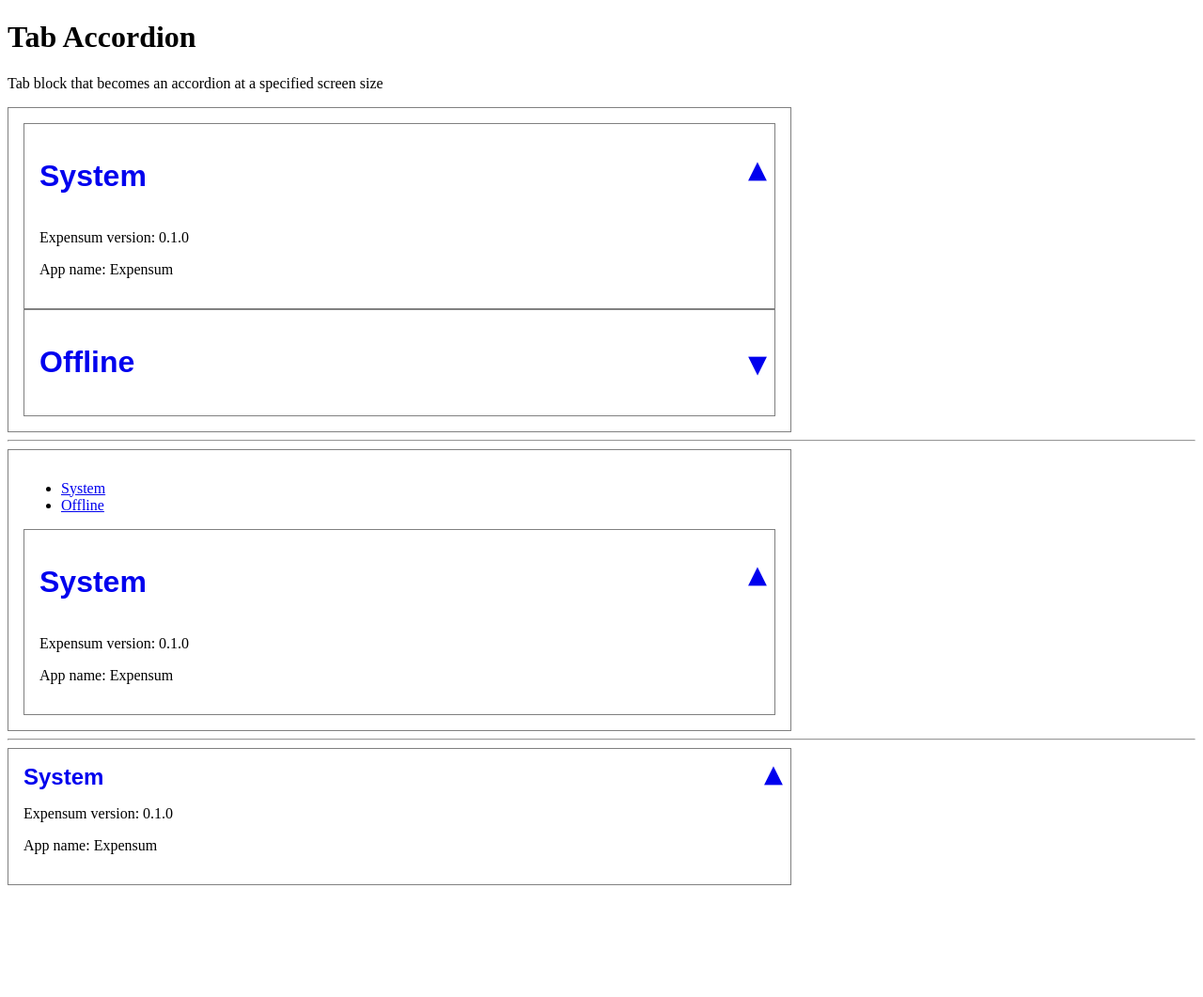
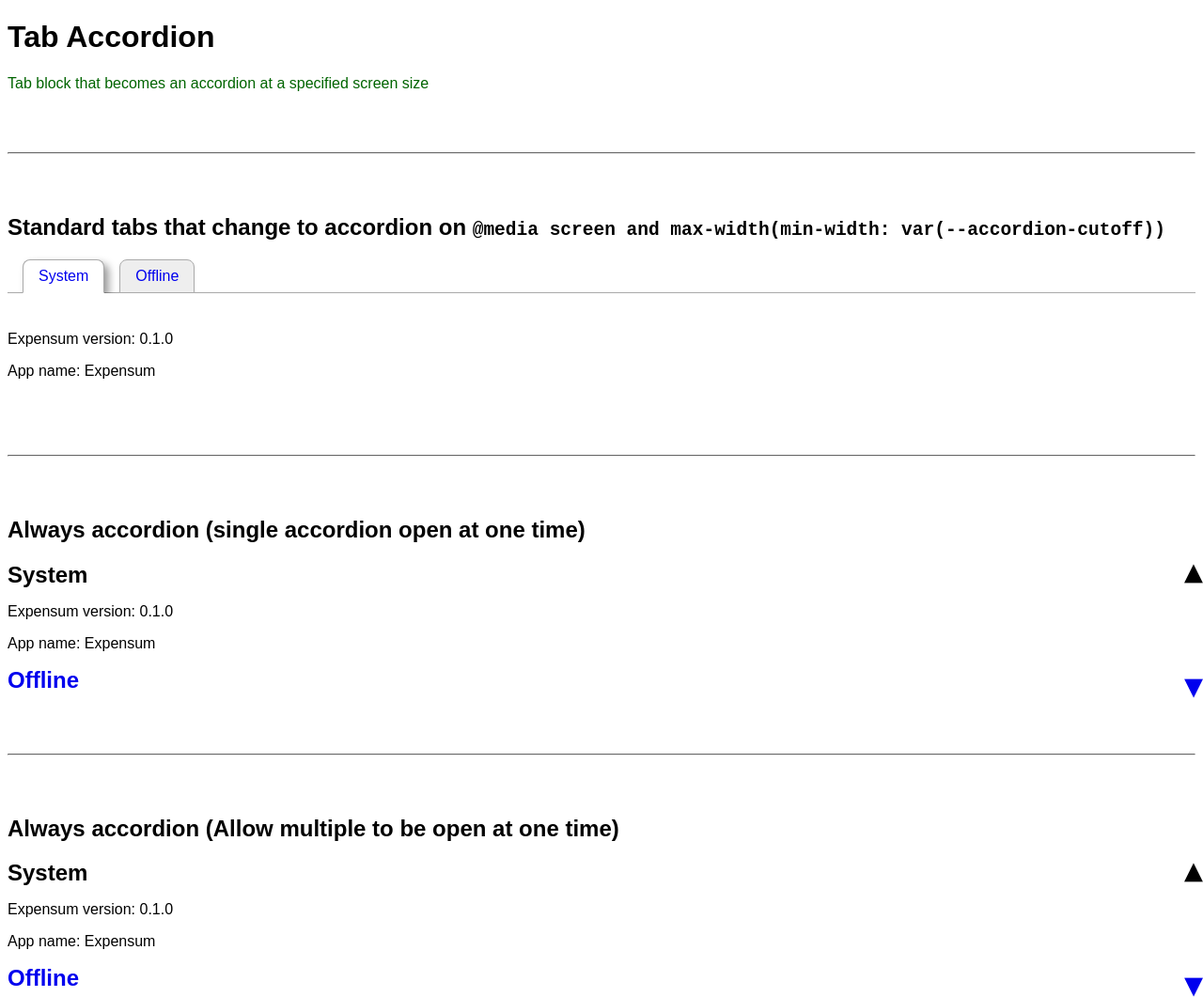
Before and after one commit to evanwills/tab-accordion, a website built with Vite: page index.html in a window 1280 px wide. Shown: the top 1061 px of the page at 94% size. Before the commit the page ends 950 px from the top, so only its background shows below. Built offline with nearby package versions, Linux system fonts and the light colour scheme.

Commit message:
get tabs working correctly

```diff
--- a/index.html
+++ b/index.html
@@ -3,21 +3,79 @@
 	<head>
 		<meta charset="UTF-8" />
 		<link rel="icon" type="image/svg+xml" href="/src/favicon.svg" />
-		<meta name="viewport" content="width=device-width, initial-scale=1.0" />
+		<meta name="viewport" content="width=device-width, initial-scale=1.0, user-scalable=yes" />
 		<title>Tab Accordion</title>
 		<script type="module" src="/src/tab-accordion.ts"></script>
 		<link rel="stylesheet" src="/src/tab-accordion.css" />
 		<style>
+			:root {
+				--accordion-cutoff: 48rem;
+				font-family: Arial, Helvetica, sans-serif;
+			}
 			.tab-accordion__head {
 				margin: 0;
 				padding: 0;
 				font-size: 1.5rem;
 			}
+			hr {
+				border-top: 0.05rem solid #666;
+				margin: 4rem 0;
+				padding: 0;
+			}
+			p {
+				color: darkgreen;
+			}
+			tab-accordion {
+				border-top: 0.05rem solid #eee;
+
+			}
+			tab-accordion > p:first-child {
+				margin-top: 0;
+			}
+			tab-accordion > p:last-child {
+				margin-bottom: 0;
+			}
+			@media screen and (min-width: 48rem) {
+				tab-accordion slot[title] {
+					display: none;
+				}
+			}
+
 		  </style>
 	</head>
 	<body>
 		<h1>Tab Accordion</h1>
 		<p>Tab block that becomes an accordion at a specified screen size</p>
+
+		<hr />
+
+		<h2>
+			Standard tabs that change to accordion on
+			<code>
+				@media screen and
+				max-width(min-width: var(--accordion-cutoff))
+			</code>
+		</h2>
+
+		<tab-accordion-group hideTabTitle mintabrems="52">
+			<tab-accordion tablabel="System" open>
+				<h1 slot="title" class="tab-accordion__head">System</h1>
+				<p>Expensum version: 0.1.0</p>
+				<p>App name: Expensum</p>
+			</tab-accordion>
+			<tab-accordion tablabel="Offline">
+				<h1 slot="title" class="tab-accordion__head">Offline</h1>
+				<p>Is off line</p>
+				<p>Off line message: <code>Expensum is down for planned maintenance</code></p>
+			</tab-accordion>
+		</tab-accordion-group>
+
+		<hr />
+
+		<h2>
+			Always accordion (single accordion open at one time)
+		</h2>
+
 		<tab-accordion-group nevertab>
 			<tab-accordion tablabel="System" open>
 				<h1 slot="title" class="tab-accordion__head">System</h1>
@@ -32,7 +90,12 @@
 		</tab-accordion-group>
 
 		<hr />
-		<tab-accordion-group hideTabTitle >
+
+		<h2>
+			Always accordion (Allow multiple to be open at one time)
+		</h2>
+
+		<tab-accordion-group openmulti>
 			<tab-accordion tablabel="System" open>
 				<h1 slot="title" class="tab-accordion__head">System</h1>
 				<p>Expensum version: 0.1.0</p>
@@ -47,6 +110,8 @@
 
 		<hr />
 
+
+
 		<tab-accordion tablabel="System" open>
 			<h1 slot="title" class="tab-accordion__head">System</h1>
 			<p>Expensum version: 0.1.0</p>
--- a/src/tab-accordion.ts
+++ b/src/tab-accordion.ts
@@ -57,10 +57,9 @@ export class TabAccordion extends LitElement {
       --ta-head-color: pink;
       --ta-head-padding: 0.3rem 0;
       --ta-head-margin: 0;
-      display: block;
-      border: solid 1px gray;
-      padding: 16px;
-      max-width: 800px;
+    }
+    :host(tab-accordion[hidetabtitle]) .tab-accordion__head {
+      display: none;
     }
     .tab-content {
       overflow: hidden;
@@ -89,15 +88,24 @@ export class TabAccordion extends LitElement {
       transition: transform ease-in-out 0.3s;
       transform-origin: 50% 40%;
     }
+    .tab-title--open {
+      text-decoration: none;
+      color: #000;
+    }
     .tab-title--open::after {
       transform: rotate(180deg);
     }
 
-    .tab-title:hover, .accordion-title:focus  {
+    .tab-title:hover, .tab-title:focus  {
       text-decoration: underline;
     }
+    .tab-title--open:hover, .tab-title--open:focus {
+      cursor: text;
+      text-decoration: none;
+      color: #000;
+    }
 
-    @media screen and (min-width: var(--accordion-cutoff)) {
+    @media screen and (min-width: 48rem) {
       .accordion-only { display: none; }
     }
   `
@@ -194,6 +202,12 @@ export class TabAccordionGroup extends LitElement {
   @property({ reflect: true, type: Boolean })
   hideTabTitle = false;
 
+  /**
+  * Whether or not to hide the tab/accordion title in tab mode
+  */
+  @property({ reflect: true, type: Number })
+  minTabRems = 48;
+
   @state()
   id : string = '';
 
@@ -203,35 +217,164 @@ export class TabAccordionGroup extends LitElement {
   @state()
   childTabs : Array<TabAccordion> = [];
 
+  private _openCount : number = 0;
+  private _openAll : boolean = true;
+
   // private _closedClasses : Array<string> = ['tab-accordion--closed']
 
   static styles = css`
     :host {
       --accordion-cutoff: 48rem;
+      --ta-head-family: Arial, helvetica, san-serif;
+      --ta-head-size: 1.25rem;
+      --ta-head-color: pink;
+      --ta-head-padding: 0.3rem 0;
+      --ta-head-margin: 0;
       display: block;
-      border: solid 1px gray;
-      padding: 16px;
-      max-width: 800px;
+      box-sizing: border-box;
     }
-    @media screen and (min-width: var(--accordion-cuttoff)) {
 
+    .tab-btns {
+      display: none;
+      flex-direction: row;
+      font-family: var(--ta-head-family);
+      column-gap: 1rem;
+      margin: 0 0 1.5rem;
+      padding: 0 0 0 1rem;
+      border-bottom: 0.1rem solid #aaa;
+      position: relative;
+    }
+    .tab-btns::after {
+      content: '';
+      position: absolute;
+      bottom: -1.1rem;
+      left: 0;
+      right: 0;
+      display: block;
+      width: 100%;
+      height: 1rem;
+      background-color: #fff;
+    }
+    .tab-btns > li {
+      list-style-type: none;
+      margin: 0 0 -0.075rem;
+      padding: 0;
+    }
+    .tab-btn {
+      display: block;
+      padding: 0.5rem 1rem;
+      border-top-left-radius: 0.5rem;
+      border-top-right-radius: 0.5rem;
+      border: 0.1rem solid #aaa;
+      box-sizing: border-box;
+      background-color: #fff;
+      text-decoration: none;
+    }
+    .tab-btn--open {
+      border-bottom-color: #fff;
+      box-shadow: 0.3rem 0.3rem 0.5rem rgba(0, 0, 0, 0.4);
+    }
+    .tab-btn--closed {
+      background-color: #eee;
+    }
+    .tab-accordion__head {
+      font-size: 1.5rem;
+      margin: 0;
+    }
+    .TAG--optional .TAG__child--closed {
+      display: block;
+    }
+    .TAG--optional .TAG__child--open {
+      display: block;
+    }
+
+    @media screen and (min-width: 48rem) {
+      .tab-btns {
+        display: flex;
+      }
+      .TAG--optional .TAG__child--closed {
+        display: none;
+      }
     }
   `
 
+  /**
+   * Get a function to handle change events on child tab-accordion
+   * events
+   */
   private _getChangeWatcher () : IHanlder {
     const self = this
     console.group('_getChangeWatcher()')
     console.groupEnd();
 
+    return (self.openMulti === false)
+      ? function (e : Event) {
+          console.group('child tab-accordion click event')
+          console.groupEnd()
+
+          self._openCount = 0;
+          for (let a = 0, c = self.childTabs.length; a < c; a += 1) {
+            if (this.id === self.childTabs[a].id) {
+              self.childTabs[a].open = true;
+              self._openCount += 1;
+            } else {
+              self.childTabs[a].open = false;
+            }
+          }
+        }
+      : function (e : Event) {
+          console.log('this is a non-event')
+        }
+
+  }
+
+  private _getClicker(tab : TabAccordion) : IHanlder {
+    const self = this
+    const tabID = tab.id
     return function (e : Event) {
+      // e.preventDefault()
+      tab.open = true;
+      console.group('tab-btn click event')
+      console.log('tabID:', tabID)
+
+      self._openCount = 0;
       if (self.openMulti === false) {
         for (let a = 0, c = self.childTabs.length; a < c; a += 1) {
-          self.childTabs[a].open = (this.id === self.childTabs[a].id);
+          self.childTabs[a].open = (self.childTabs[a].id === tabID);
+          // self._setOpenCloseClass(self.childTabs[a]);
+          console.log('self.childTabs[' + a + '].id:', self.childTabs[a].id)
+          console.log('self.childTabs[' + a + '].id  === ' + tabID + ':', self.childTabs[a].id === tabID)
         }
       }
+      self.requestUpdate()
+      console.groupEnd();
     }
   }
 
+  private _getRenderTab(self : TabAccordionGroup) : IRenderEventTrigger {
+    return (tab : TabAccordion) : TemplateResult => {
+      const _tabState = (tab.open === true) ? 'open' : 'closed'
+      const _clicker = self._getClicker(tab)
+      console.log('_clicker:', _clicker)
+      console.group('_getRenderTab()');
+      console.log('this:', this);
+      console.log('tab:', tab);
+      console.log('_tabState:', _tabState);
+      console.groupEnd();
+
+      return html`
+        <li>
+          <a href="#${tab.id}--content" id="${tab.id}--link" class="tab-btn tab-btn--${_tabState}" @click=${_clicker}>
+            ${tab.tabLabel}
+          </a>
+        </li>
+      `
+    }
+  }
+
+  /**
+   * Do basic initialisation of tab-accordion-group properties
+   */
   private _init() {
     this.doInit = false;
 
@@ -250,44 +393,9 @@ export class TabAccordionGroup extends LitElement {
       childTabs[a].addEventListener('change', changeWatcher)
       this.childTabs.push(childTabs[a]);
     }
-  }
 
-  private _getClicker(tab : TabAccordion) : IHanlder {
-    const self = this
-    const tabID = tab.id
-    return function (e : Event) {
-      // e.preventDefault()
-      tab.open = true;
-
-      if (self.openMulti === false) {
-        for (let a = 0, c = self.childTabs.length; a < c; a += 1) {
-          self.childTabs[a].open = (self.childTabs[a].id === tabID);
-          // self._setOpenCloseClass(self.childTabs[a]);
-        }
-      }
-      console.groupEnd();
-    }
-  }
-
-  private _getRenderTab(self : TabAccordionGroup) : IRenderEventTrigger {
-    return (tab : TabAccordion) : TemplateResult => {
-      const _tabState = (tab.open === true) ? 'open' : 'closed'
-      const _clicker = self._getClicker(tab)
-      // console.log('_clicker:', _clicker)
-      // console.group('_getRenderTab()');
-      // console.log('this:', this);
-      // console.log('tab:', tab);
-      // console.log('_tabState:', _tabState);
-      // console.groupEnd();
-
-      return html`
-        <li>
-          <a href="#${tab.id}--content" id="${tab.id}--link" class="tab-btn tab-btn--${_tabState}" @click=${_clicker}>
-            ${tab.tabLabel}
-          </a>
-        </li>
-      `
-    }
+    // self.styles = self.styles.replace()
+    console.log('this.minTabRems:', this.minTabRems);
   }
 
   render() {
@@ -302,16 +410,14 @@ export class TabAccordionGroup extends LitElement {
       ${(this.neverTab === false)
         ? html`
         <ul class="tab-btns">
-          ${this.childTabs.map(this._getRenderTab(this))}
+          ${repeat(this.childTabs, (tab : TabAccordion) => tab.id, this._getRenderTab(this))}
         </ul>
         `
         : ''
       }
-      <div class="tab-accordion--${blockClass}">
-        ${repeat(this.childTabs, (tab : TabAccordion) => tab.id, (tab : TabAccordion) : TemplateResult | string => {
-          return (this.neverTab || tab.open)
-            ? html`${tab}`
-            : ''
+      <div class="TAG--${blockClass}">
+        ${repeat(this.childTabs, (tab : TabAccordion) => tab.id, (tab : TabAccordion) : TemplateResult => {
+          return html`<div class="TAG__child TAG__child--${tab.open ? 'open' : 'closed'}">${tab}</div>`
         })}
       </div>
     `
```
